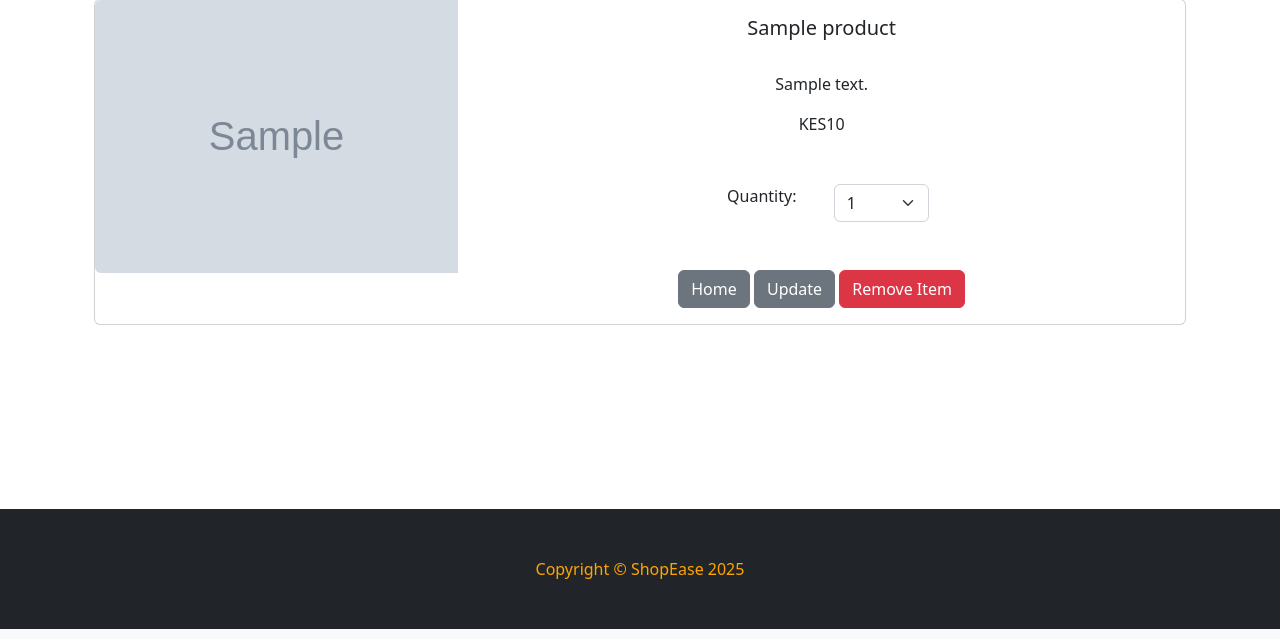
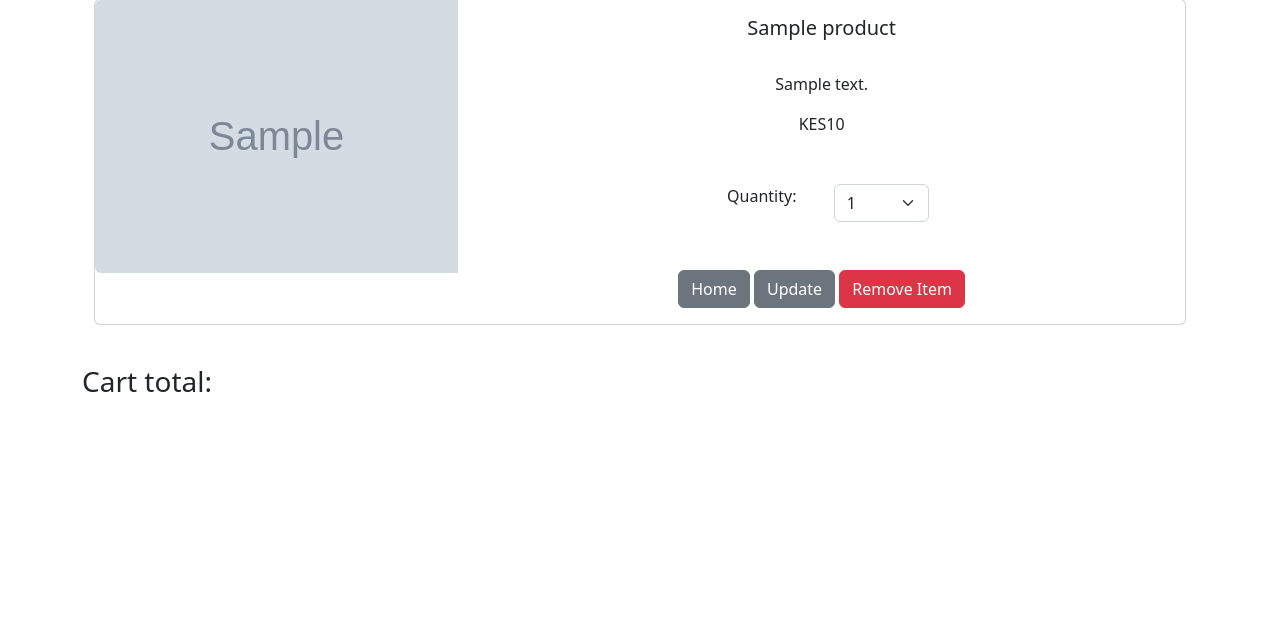
Before and after one commit to trevorndegwa/ShopEase, a Django app: template ShopEase/cart/templates/cart_summary.html in a window 1280 px wide. Shown: the part 402-1041 px from the top of the page. Run offline with Django 5.2, Linux system fonts and the light colour scheme; the template is opened without the code that fills it: most values are stand-ins (such as "Sample title", 1, 10 or a date in 2020); grey boxes marked "Sample" are stand-in pictures; some libraries are stand-ins or nearby versions.

Commit message:
Added the total prompt on cart summary and its views

```diff
--- a/ShopEase/cart/templates/cart_summary.html
+++ b/ShopEase/cart/templates/cart_summary.html
@@ -77,6 +77,9 @@
 			</div>
 		</div>
             {% endfor %}
+             <br/>
+            <h3>Cart total: </h3>
+            <br/><br/><br/><br/>
             {% else %}
             Nada in your cart  :\
             <br/><br/><br/><br/><br/><br/><br/><br/><br/><br/><br/><br/><br/><br/>
--- a/ShopEase/cart/views.py
+++ b/ShopEase/cart/views.py
@@ -47,4 +47,5 @@
     cart = Cart(request)
     cart_products = cart.get_products
     quantities = cart.get_quantities
-    return render(request, "cart_summary.html", {"cart_products":cart_products, "quantities":quantities})
+    total = cart.total()
+    return render(request, "cart_summary.html", {"cart_products":cart_products, "quantities":quantities}, "total":total)
```
Also changed, not shown: ShopEase/db.sqlite3, 2 other files.
